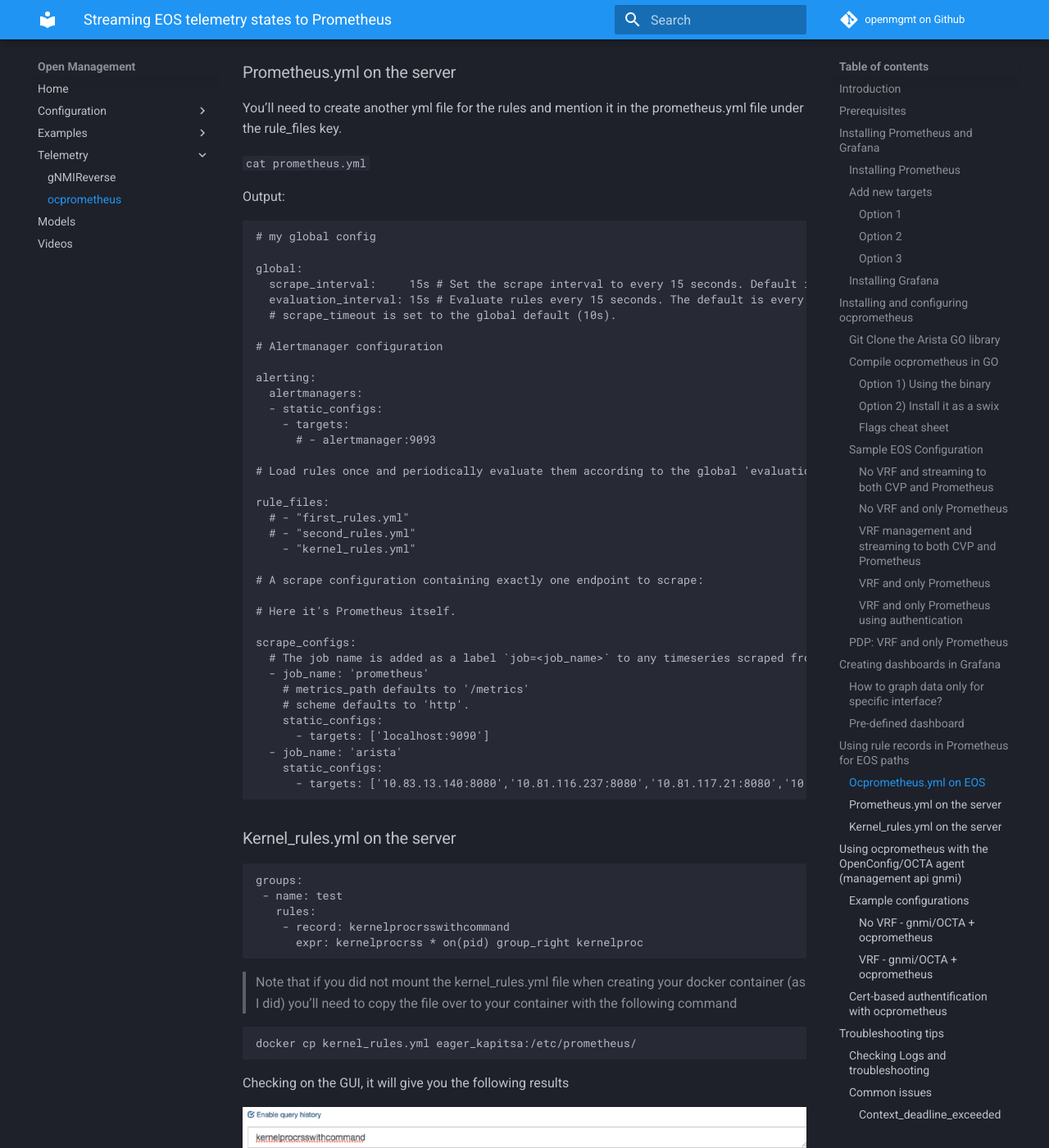
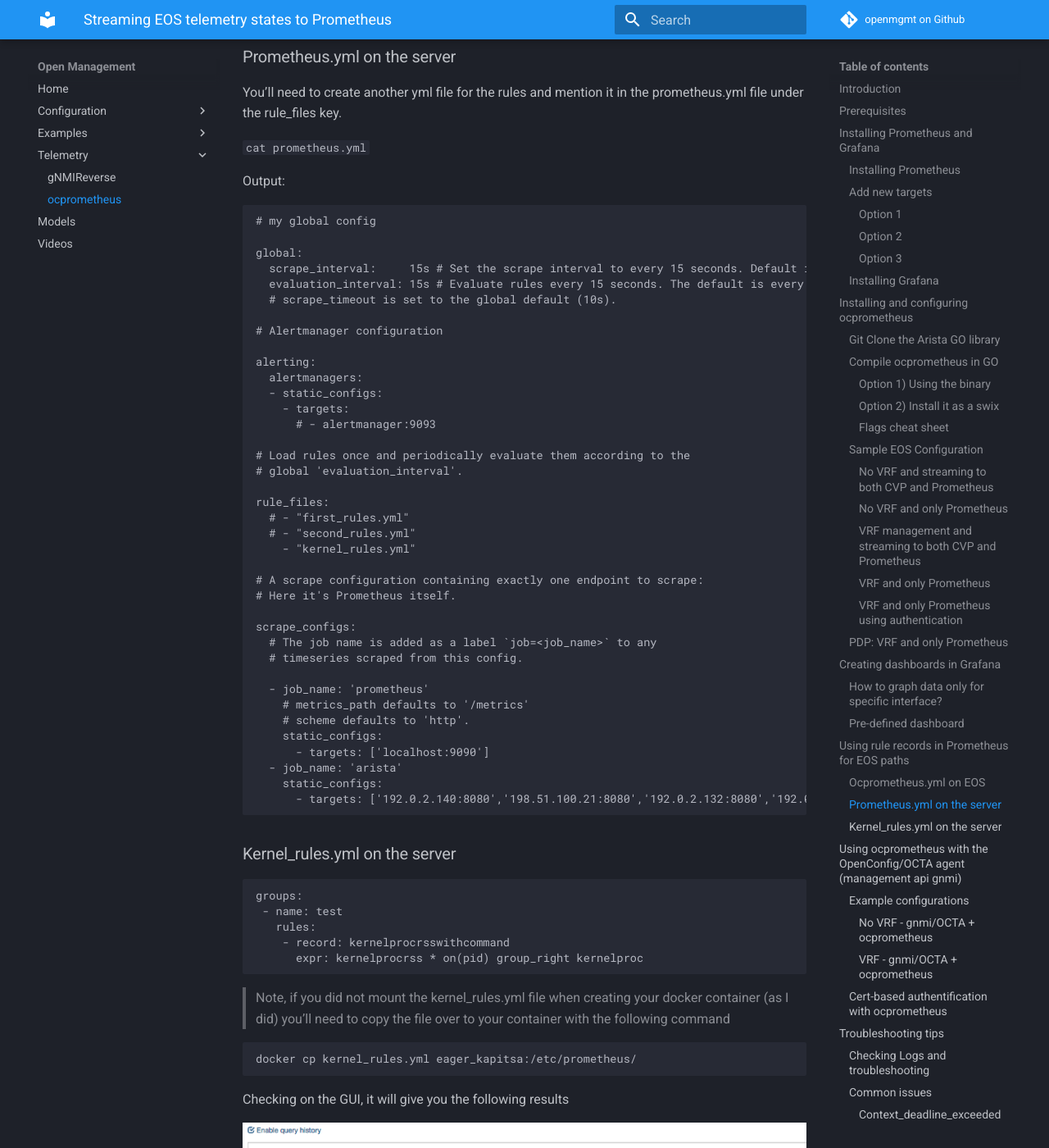
Before and after one commit to aristanetworks/openmgmt, an MkDocs documentation site: the page built from docs/telemetry/adapters/ocprometheus/index.md, in a window 1280 px wide and 1400 px high, scrolled down 22787 px. Shown: the whole window at 82% size. Built offline with MkDocs 1.6.1 and Material for MkDocs 9.7.7, drawn with Linux system fonts in a browser that asks for light colours; comment, search, counter and statistics services are not loaded; some of the changed text lies outside the part shown.

Commit message:
misc. additional doc address range updates

````diff
--- a/docs/telemetry/adapters/ocprometheus/index.md
+++ b/docs/telemetry/adapters/ocprometheus/index.md
@@ -72,7 +72,7 @@
       - targets: ['localhost:9090']
   - job_name: 'arista'
     static_configs:
-      - targets: ['10.83.13.139:8080']
+      - targets: ['192.0.2.139:8080']
 ```
 
 Start the Prometheus Docker container with an external configuration file:
@@ -139,10 +139,10 @@
 <ommited>
   static_configs:
   - targets:
-    - 10.83.13.132:8080
-    - 10.83.13.139:8080
+    - 192.0.2.132:8080
+    - 192.0.2.139:8080
     - 10.83.12.109:8080
-    - 10.83.13.138:8080
+    - 192.0.2.138:8080
 <ommited>
 ```
 
@@ -240,7 +240,7 @@
 3\. Copy the binary with SCP to the switch
 
 ```shell
-scp ocprometheus admin@10.83.13.139://mnt/flash
+scp ocprometheus admin@192.0.2.139://mnt/flash
 ```
 
 Since EOS has a linux kernel, the OS has to be set to linux and the architecture to 32 bit (386) with GOOS and GOARCH
@@ -285,7 +285,6 @@
 
 ```shell
 cp ~/git/goarista/cmd/ocprometheus/ocprometheus /backup/fpmbuild/
-
 cp ~/git/goarista/cmd/ocprometheus/sampleconfig_above_4.20.yml /backup/fpmbuild/ocprometheus.yml
 ```
 
@@ -523,7 +522,7 @@
 $ sudo netstat -tulnap | grep :8080
 
 tcp6       0 0 :::8080                 :::* LISTEN   17200/ocprometheus
-tcp6       0 0 172.28.160.232:8080     10.83.13.78:48956 ESTABLISHED 17200/ocprometheus
+tcp6       0 0 172.28.160.232:8080     192.0.2.78:48956 ESTABLISHED 17200/ocprometheus
 ```
 
 Or in case of using a VRF:
@@ -532,7 +531,7 @@
 $ sudo ip netns exec ns-management netstat -tulnap | grep :8080
 
 tcp6       0 0 :::8080                 :::* LISTEN   12344/ocprometheus
-tcp6       0 0 10.83.13.139:8080       10.83.13.78:40820 ESTABLISHED 12344/ocprometheus
+tcp6       0 0 192.0.2.139:8080       192.0.2.78:40820 ESTABLISHED 12344/ocprometheus
 ```
 
 Don’t be confused if you see tcp6 in the output, that’s expected, as AF_INET6 works for both IPv4 and IPv6 as per RFC [3493](https://tools.ietf.org/html/rfc3493#section-3.7).
@@ -547,7 +546,7 @@
 ```shell
 !
 daemon TerminAttr
-  exec /usr/bin/TerminAttr -ingestgrpcurl=10.83.13.33:9910 -cvcompression=gzip -taillogs -ingestauth=key,mysecretkey -smashexcludes=ale,flexCounter,hardware,kni,pulse,strata -ingestexclude=/Sysdb/cell/1/agent,/Sysdb/cell/2/agent -disableaaa
+  exec /usr/bin/TerminAttr -ingestgrpcurl=192.0.2.33:9910 -cvcompression=gzip -taillogs -ingestauth=key,mysecretkey -smashexcludes=ale,flexCounter,hardware,kni,pulse,strata -ingestexclude=/Sysdb/cell/1/agent,/Sysdb/cell/2/agent -disableaaa
   no shutdown
 !
 daemon ocprometheus
@@ -575,7 +574,7 @@
 ```shell
 !
 daemon TerminAttr
-  exec /usr/bin/TerminAttr -ingestgrpcurl=10.83.13.79:9910 -cvcompression=gzip -taillogs -ingestvrf=management -ingestauth=key,mysecretkey -smashexcludes=ale,flexCounter,hardware,kni,pulse,strata -ingestexclude=/Sysdb/cell/1/agent,/Sysdb/cell/2/agent -disableaaa -grpcaddr management/0.0.0.0:6042
+  exec /usr/bin/TerminAttr -ingestgrpcurl=192.0.2.79:9910 -cvcompression=gzip -taillogs -ingestvrf=management -ingestauth=key,mysecretkey -smashexcludes=ale,flexCounter,hardware,kni,pulse,strata -ingestexclude=/Sysdb/cell/1/agent,/Sysdb/cell/2/agent -disableaaa -grpcaddr management/0.0.0.0:6042
   no shutdown
 !
 daemon ocprometheus
@@ -617,7 +616,7 @@
 ```shell
 !
 daemon TerminAttr
-  exec /usr/bin/TerminAttr -disableaaa -grpcaddr management/0.0.0.0:6042 -allowed_ips=10.83.13.78/32
+  exec /usr/bin/TerminAttr -disableaaa -grpcaddr management/0.0.0.0:6042 -allowed_ips=192.0.2.78/32
   no shutdown
 !
 daemon ocprometheus
@@ -642,47 +641,47 @@
 
 1\. Go to Configuration (gear icon) / Data Sources
 
-![Grafana1](./resources/Grafana1.png)
+![Grafana1](resources/Grafana1.png)
 
 2\. Add data source and select Prometheus
 
-![Grafana2](./resources/Grafana2.png)
+![Grafana2](resources/Grafana2.png)
 
-![Grafana3](./resources/Grafana3.png)
+![Grafana3](resources/Grafana3.png)
 
 3\. Fill out the form (add the URL for the Prometheus server e.g.: `http://myprometheus.com:9090/`
 
 It should look like this:
 
-![Grafana4](./resources/Grafana4.png)
+![Grafana4](resources/Grafana4.png)
 
 4\. Save & Test
 
 5\. Now we can create our dashboard ( + button on the left)
 
-![Grafana5](./resources/Grafana5.png)
+![Grafana5](resources/Grafana5.png)
 
 6\. Add query
 
-![Grafana6](./resources/Grafana6.png)
+![Grafana6](resources/Grafana6.png)
 
 7\. Make sure you have ‘Prometheus’ selected as Data Source
 
-![Grafana7](./resources/Grafana7.png)
+![Grafana7](resources/Grafana7.png)
 
 After selecting ‘prometheus’ you will be able to add expressions like ‘intfCounter’ , ‘tempSensor’, etc. defined in
 the ocprometheus config yaml file.
 
-![Grafana8](./resources/Grafana8.png)
+![Grafana8](resources/Grafana8.png)
 
 8\. After adding ‘intfCounter’ to the query, it’ll start plotting the counters for all the interfaces and all the devices
  that Prometheus is polling
 
-![Grafana8v2](./resources/Grafana8v2.png)
+![Grafana8v2](resources/Grafana8v2.png)
 
 9\. Save the dashboard
 
-![Grafana9](./resources/Grafana9.png)
+![Grafana9](resources/Grafana9.png)
 
 Finally:
 
@@ -698,9 +697,9 @@
 
 `intfCounter{intf=”Ethernet24″}`
 
-![Grafana10](./resources/Grafana10.png)
+![Grafana10](resources/Grafana10.png)
 
-![Grafana11](./resources/Grafana11.png)
+![Grafana11](resources/Grafana11.png)
 
 You can filter based on any of the labels defined in the config file (some of them are unnamed,
 but you can add a name to those capturing/non-capturing groups inside the config file on EOS).
@@ -791,7 +790,7 @@
 - Voltage levels
 - Interface counters for individual interfaces
 
-![Grafana12](./resources/Grafana12.png)
+![Grafana12](resources/Grafana12.png)
 
 > Beware of [https://github.com/grafana/grafana/issues/6888](https://github.com/grafana/grafana/issues/6888)
 
@@ -923,7 +922,8 @@
     - targets:
       # - alertmanager:9093
 
-# Load rules once and periodically evaluate them according to the global 'evaluation_interval'.
+# Load rules once and periodically evaluate them according to the
+# global 'evaluation_interval'.
 
 rule_files:
   # - "first_rules.yml"
@@ -931,11 +931,12 @@
     - "kernel_rules.yml"
 
 # A scrape configuration containing exactly one endpoint to scrape:
-
 # Here it's Prometheus itself.
 
 scrape_configs:
-  # The job name is added as a label `job=<job_name>` to any timeseries scraped from this config.
+  # The job name is added as a label `job=<job_name>` to any
+  # timeseries scraped from this config.
+
   - job_name: 'prometheus'
     # metrics_path defaults to '/metrics'
     # scheme defaults to 'http'.
@@ -943,7 +944,7 @@
       - targets: ['localhost:9090']
   - job_name: 'arista'
     static_configs:
-      - targets: ['10.83.13.140:8080','10.81.116.237:8080','10.81.117.21:8080','10.83.13.132:8080','10.83.13.139:8080','10.83.12.109:8080','10.83.13.138:8080']
+      - targets: ['192.0.2.140:8080','198.51.100.21:8080','192.0.2.132:8080','192.0.2.139:8080','192.0.2.138:8080']
 ```
 
 ### Kernel_rules.yml on the server
@@ -956,7 +957,7 @@
       expr: kernelprocrss * on(pid) group_right kernelproc
 ```
 
-> Note that if you did not mount the kernel_rules.yml file when creating your docker container (as I did) you’ll need
+> Note, if you did not mount the kernel_rules.yml file when creating your docker container (as I did) you’ll need
 > to copy the file over to your container with the following command
 
 ```shell
@@ -965,16 +966,16 @@
 
 Checking on the GUI, it will give you the following results
 
-![prom13.png](./resources/prom13.png)
+![prom13.png](resources/prom13.png)
 
 You can also use the expression from the `kernel_rules.yml` directly on the GUI
 
-![prom14.png](./resources/prom14.png)
+![prom14.png](resources/prom14.png)
 
 After you create the records and update the yml files on the server, make sure you can see the rule created in
 the Status – Rules submenu
 
-![prom15.png](./resources/prom15.png)
+![prom15.png](resources/prom15.png)
 
 ## Using ocprometheus with the OpenConfig/OCTA agent (management api gnmi)
 
@@ -989,8 +990,13 @@
 metrics:
      - name: intfCounter
        path: /interfaces/interface\[name=(?P<intf>[^\]]+)\]/state/counters/(?P<countertype>.+)
-OpenConfig and EOS native paths can be mixed when using OCTA and in that case the origin must be specified. Since the default origin is openconfig, the origin has to be only specified for EOS native paths under the subscriptions key, e.g.:
+```
 
+OpenConfig and EOS native paths can be mixed when using OCTA and in that case the origin must be specified. Since the
+default origin is openconfig, the origin has to be only specified for EOS native paths under the subscriptions key,
+e.g.:
+
+```yaml
 subscriptions:
    - /interfaces/interface
    - eos_native:/Kernel/proc
@@ -1028,11 +1034,11 @@
 
 ### Cert-based authentification with ocprometheus
 
-1\. Follow the steps mentioned in [Certificate Authentification Configuration page](https://aristanetworks.github.io/openmgmt/configuration/mtls/).
-
-2\. Copy the client certificate and client key to the `/persist/secure/ssl` and `/persist/secure/keys` directory respectively.
-
-3\. The EOS configuration should look like the following:
+1. Follow the steps mentioned in [Certificate Authentification Configuration
+   page](https://aristanetworks.github.io/openmgmt/configuration/mtls/).
+2. Copy the client certificate and client key to the `/persist/secure/ssl` and `/persist/secure/keys` directory
+   respectively.
+3. The EOS configuration should look like the following:
 
 ```shell
 management api gnmi
@@ -1155,7 +1161,7 @@
 
 As you can see we are only matching `VoltageSensorX`
 
-![regex16](./resources/regex16.png)
+![regex16](resources/regex16.png)
 
 To correct the issue, we can use the following path instead:
 
@@ -1163,7 +1169,7 @@
 
 As you can see, we are able to match on both VoltageSensorX and VoltageSensorX/Y .
 
-![regex17](./resources/regex17.png)
+![regex17](resources/regex17.png)
 
 #### Authentication failed
 
@@ -1235,18 +1241,13 @@
 - System info: `/Kernel/sysinfo`
 - Interface counters: `/Smash/counters/ethIntf/<agent>/current/counter`
 
-For details about subscription paths and metric path structures please visit: https://eos.arista.com/understanding-subscription-paths-for-open-source-telemetry-streaming
+For details about subscription paths and metric path structures please visit: <https://eos.arista.com/understanding-subscription-paths-for-open-source-telemetry-streaming>
 
 ## Useful links
 
-[https://prometheus.io/docs/prometheus/](https://prometheus.io/docs/prometheus/)
-
-[https://grafana.com/docs/](https://grafana.com/docs/)
-
-[http://docs.grafana.org/installation/docker/](http://docs.grafana.org/installation/docker/)
-
-[https://grafana.com/dashboards](https://grafana.com/dashboards)
-
-[https://fpm.readthedocs.io/en/latest/installing.html](https://fpm.readthedocs.io/en/latest/installing.html)
-
-[https://regex101.com/](https://regex101.com/)
+- [https://prometheus.io/docs/prometheus/](https://prometheus.io/docs/prometheus/)
+- [https://grafana.com/docs/](https://grafana.com/docs/)
+- [http://docs.grafana.org/installation/docker/](http://docs.grafana.org/installation/docker/)
+- [https://grafana.com/dashboards](https://grafana.com/dashboards)
+- [https://fpm.readthedocs.io/en/latest/installing.html](https://fpm.readthedocs.io/en/latest/installing.html)
+- [https://regex101.com/](https://regex101.com/)
````
Also changed, not shown: other parts of docs/telemetry/adapters/ocprometheus/index.md (+2 -2 lines), contributing/content-style-guide.md (+4 -4 lines), docs/telemetry/adapters/gnmireverse/index.md (+7 -7 lines).
